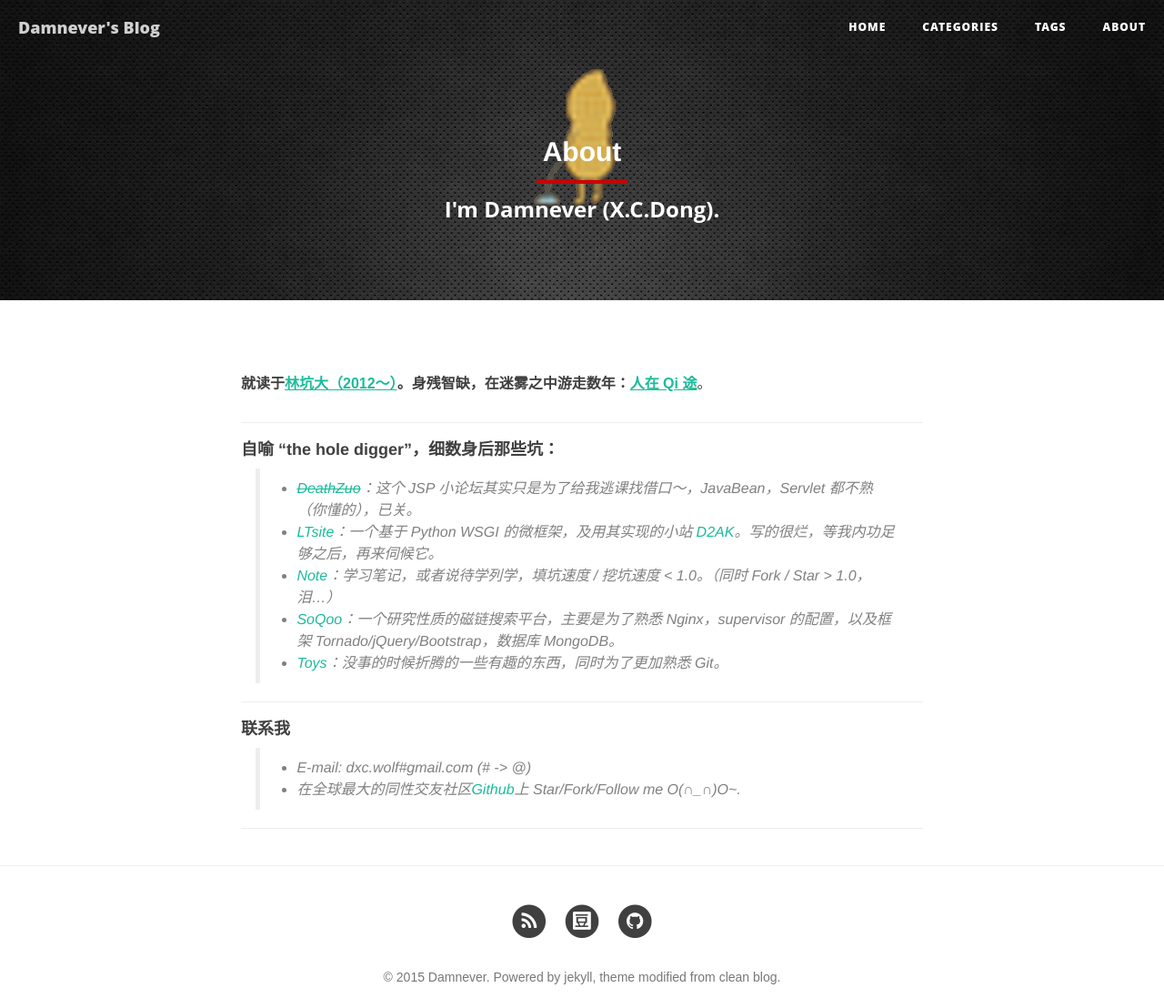
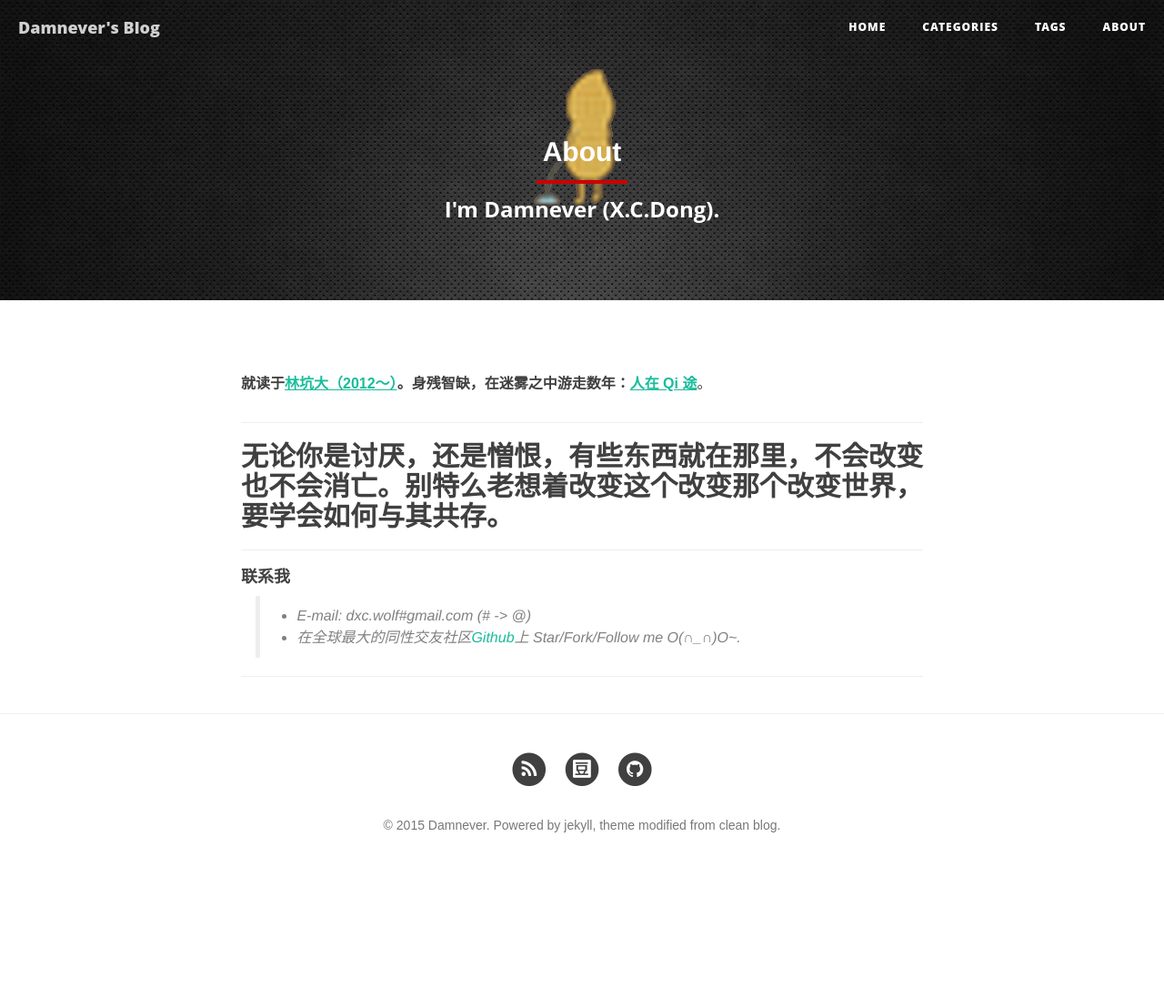
Before and after one commit to damnever/damnever.github.io, a Jekyll site: the page built from about.md, in a window 1280 px wide. Shown: the whole page at 91% size. Built offline with Jekyll 4.4.1, drawn with Linux system fonts in a browser that asks for light colours; nearby versions of some CDN libraries; comment, search, counter and statistics services are not loaded; after the commit the page ends 941 px from its top, so only the background shows below that.

```diff
--- a/about.md
+++ b/about.md
@@ -10,13 +10,7 @@ header-img: "img/about-bg.jpg"
 
 ***
 
-#### 自喻 "the hole digger"，细数身后那些坑：
-
-> - [<s>DeathZuo</s>](http://deathzuo.sinaapp.com/)：这个 JSP 小论坛其实只是为了给我逃课找借口～，JavaBean，Servlet 都不熟（你懂的），已关。
-> - [LTsite](https://github.com/Damnever/LTsite)：一个基于 Python WSGI 的微框架，及用其实现的小站 [D2AK](http://d2ak.sinaapp.com/)。写的很烂，等我内功足够之后，再来伺候它。
-> - [Note](https://github.com/Damnever/Note)：学习笔记，或者说待学列学，填坑速度 / 挖坑速度 < 1.0。（同时 Fork / Star > 1.0，泪...）
-> - [SoQoo](http://www.soqoo.net/)：一个研究性质的磁链搜索平台，主要是为了熟悉 Nginx，supervisor 的配置，以及框架 Tornado/jQuery/Bootstrap，数据库 MongoDB。
-> - [Toys](https://github.com/Damnever/toys)：没事的时候折腾的一些有趣的东西，同时为了更加熟悉 Git。
+## 无论你是讨厌，还是憎恨，有些东西就在那里，不会改变也不会消亡。别特么老想着改变这个改变那个改变世界，要学会如何与其共存。
 
 ---
 
```
